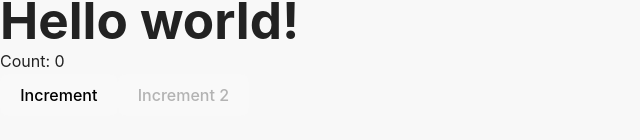
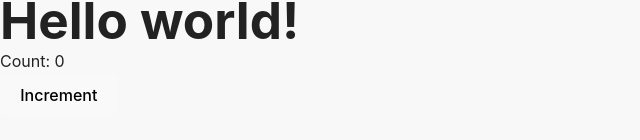
Before and after one commit to ATTimmy/-movie-browser-app, a React (Vite) app: page / in a window 1280 px wide. Shown: the part 346-486 px from the top of the page, without its empty margins (0-640 px from the left). Built offline with nearby package versions, Linux system fonts and the light colour scheme.

Commit message:
test: test husky

```diff
--- a/src/App.tsx
+++ b/src/App.tsx
@@ -1,5 +1,4 @@
 import { useState } from 'react';
-
 export default function App() {
   const [count, setCount] = useState(0);
 
@@ -12,9 +11,6 @@ export default function App() {
       <h1>Hello world!</h1>
       <p>Count: {count}</p>
       <button onClick={increment}>Increment</button>
-      <button onClick={() => setCount(count + 1)} disabled>
-        Increment 2
-      </button>
     </div>
   );
 }
```
